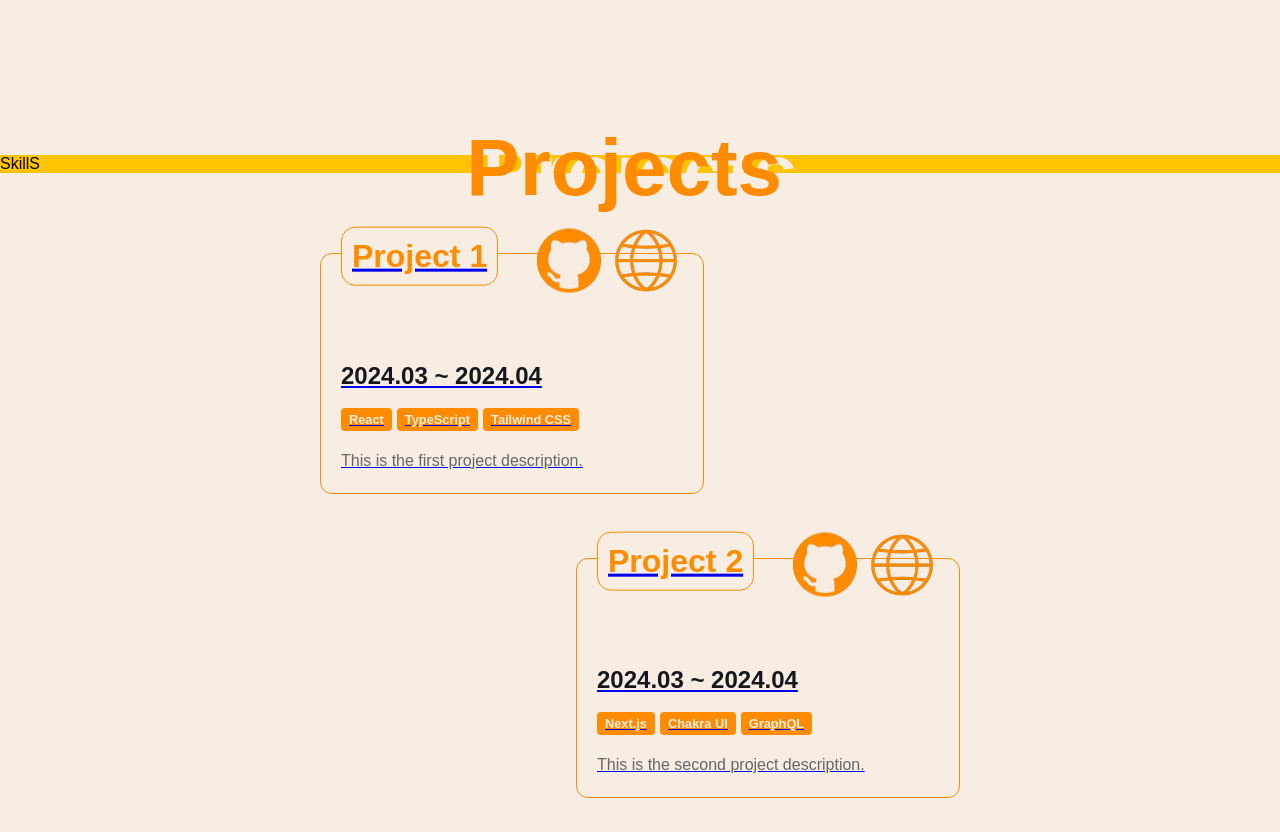
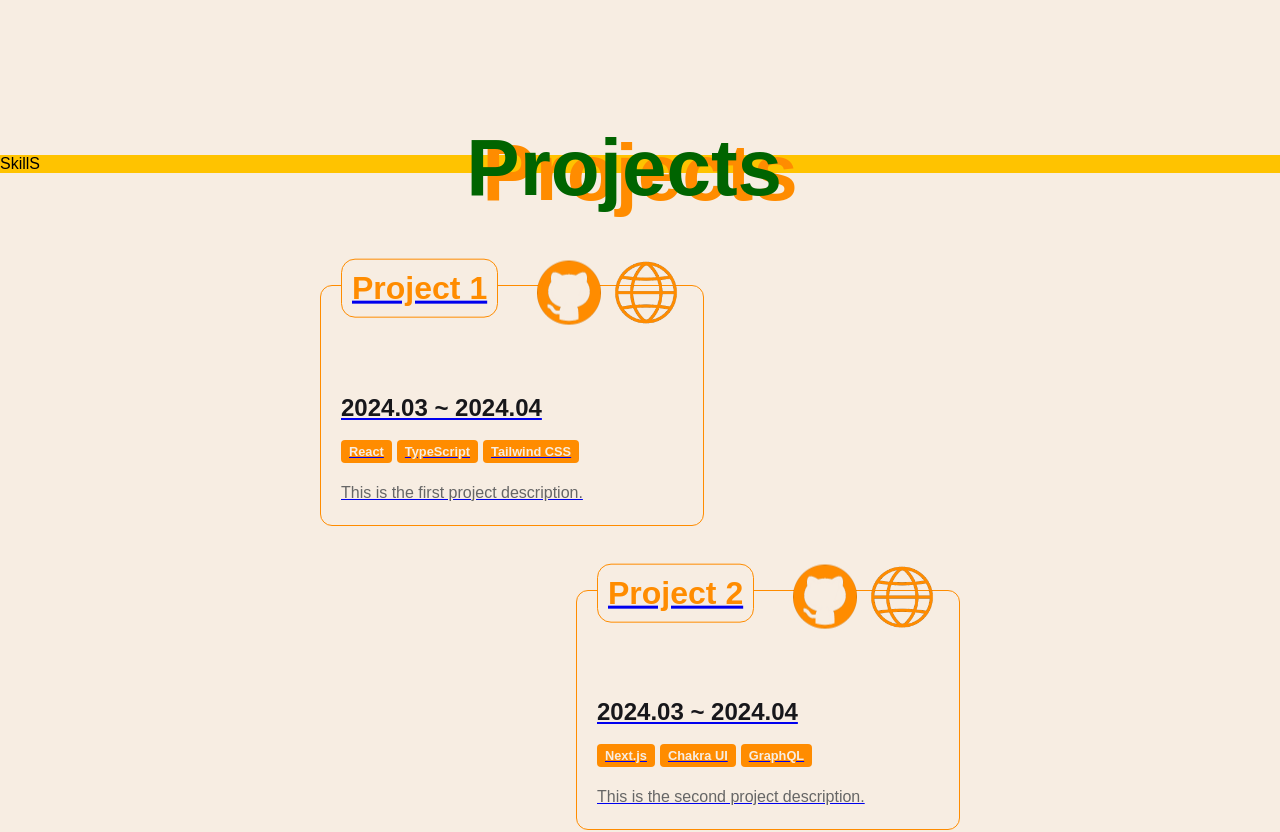
Before and after one commit to h-0y28/h-0y28, a React (Vite) app: page / in a window 1280 px wide. Shown: the part 1240-2072 px from the top of the page. Built offline with nearby package versions, Linux system fonts and the light colour scheme; a web font is replaced by a local one.

Commit message:
style: text color, increase pt

```diff
--- a/src/pages/Projects/style.ts
+++ b/src/pages/Projects/style.ts
@@ -13,7 +13,7 @@ export const Title = styled.div`
   top: 50%;
   left: 50%;
   transform: translate(-50%, -50%);
-  color: ${theme.colors.background};
+  color: ${theme.colors.highlight};
   z-index: 1;
 `;
 
@@ -23,7 +23,7 @@ export const AddTitle = styled.div`
   left: 50%;
   transform: translate(-55%, -55%);
   color: transparent;
-  color: ${theme.colors.highlight};
+  color: ${theme.colors.secondary};
   z-index: 2;
 `;
 
@@ -31,6 +31,6 @@ export const CardContainer = styled.div`
   display: flex;
   flex-direction: column;
   gap: 4rem;
-  padding-top: 5rem;
+  padding-top: 7rem;
   position: relative;
 `;
```
